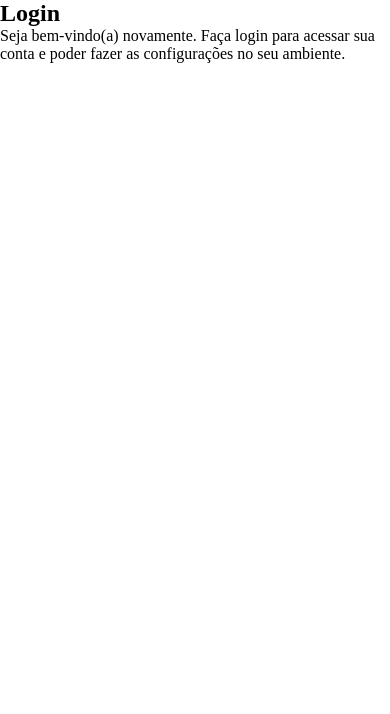
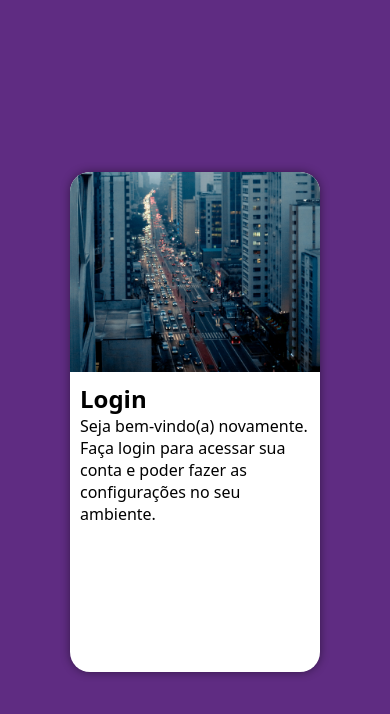
Before and after one commit to lauarnog/projeto-login, a plain HTML site: page index.html in a window 390 px wide. Drawn offline with Linux system fonts and the light colour scheme.

Commit message:
criei a versao mobile

```diff
--- a/estilos/style.css
+++ b/estilos/style.css
@@ -1,12 +1,55 @@
 @charset "UTF-8";
-
-* {
-    padding: 0px;
-    margin: 0px;
-}
 
 /*
     Paleta de cores
     Verde: #49a09d
     Lilas: #5f2c82
 */
+
+* {
+    font-family: system-ui, -apple-system, BlinkMacSystemFont, 'Segoe UI', Roboto, Oxygen, Ubuntu, Cantarell, 'Open Sans', 'Helvetica Neue', sans-serif;
+    padding: 0px;
+    margin: 0px;
+    box-sizing: border-box;
+}
+
+body, html {
+    background-color: #5f2c82;
+    height: 100vh;
+    width: 100vw;
+}
+
+main {
+    position: relative;
+    height: 100vh;
+    width: 100vw;
+
+}
+
+section#login {
+    position: absolute;
+    top: 50%;
+    left: 50%;
+    transform: translate(-50%, -50%);
+
+    background-color: white;
+    width: 250px;
+    height: 500px;
+    border-radius: 20px;
+    box-shadow: 0px 0px 10px rgba(0, 0, 0, 0.456);
+}
+
+section#login > div#imagem {
+    display: block;
+    background: #5f2c82 url(../imagens/predios.jpg) no-repeat;
+    background-size: cover;
+    background-position: left bottom;
+    height: 200px;
+    border-radius: 20px 20px 0px 0px;
+}
+
+section#login > div#formulario {
+    display: block;
+    padding: 10px;
+
+}
--- a/index.html
+++ b/index.html
@@ -14,13 +14,12 @@
 
             </div>
             <div id="formulario">
+                <h1>Login</h1>
+                <p>Seja bem-vindo(a) novamente. Faça login para acessar sua conta e poder fazer as configurações no seu ambiente.</p>
+                <form action="login.php" method="post">
 
+                </form>
             </div>
-            <h1>Login</h1>
-            <p>Seja bem-vindo(a) novamente. Faça login para acessar sua conta e poder fazer as configurações no seu ambiente.</p>
-            <form action="login.php" method="post">
-
-            </form>
         </section>
     </main>
 </body>
```
